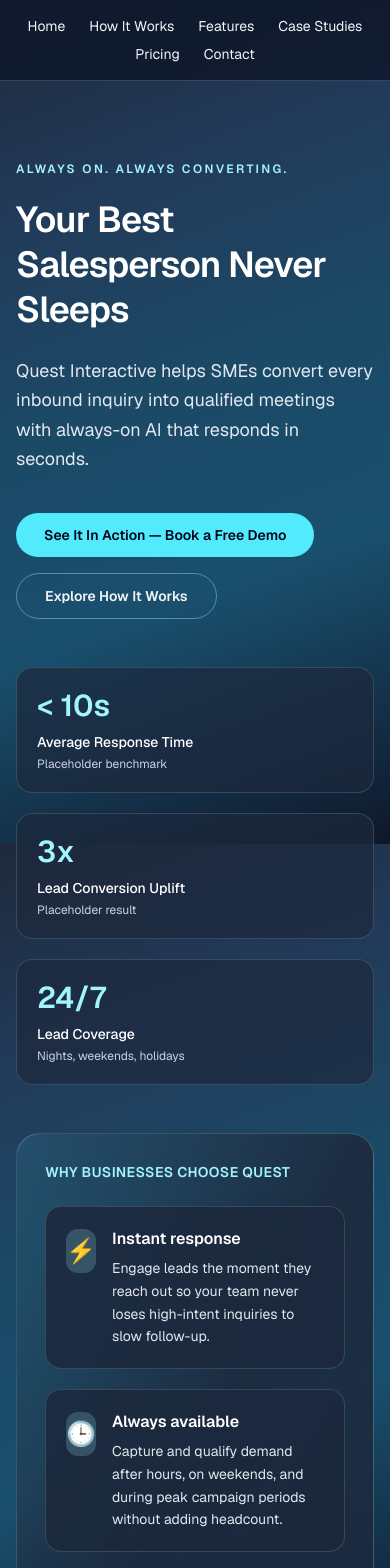
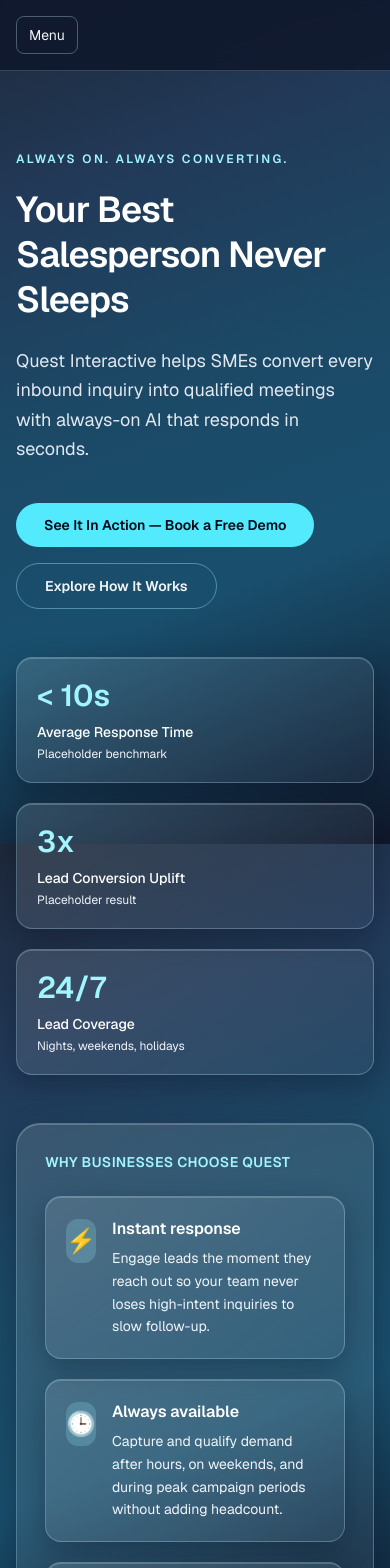
Before and after one commit to nyaks/quest-interactive-site, a Next.js app: page / in a window 390 px wide. Shown: the top 1568 px of the page. Built offline with nearby package versions, Linux system fonts and the light colour scheme.

Commit message:
Add mobile menu, scroll reveal staggering, and glassmorphism-lite cards

```diff
--- a/src/app/case-studies/page.tsx
+++ b/src/app/case-studies/page.tsx
@@ -2,6 +2,7 @@ import { SiteFooter } from "@/components/layout/site-footer";
 import { SiteHeader } from "@/components/layout/site-header";
 import { CtaBanner } from "@/components/sections/cta-banner";
 import { PageIntro } from "@/components/ui/page-intro";
+import { Reveal } from "@/components/ui/reveal";
 import { caseStudies } from "@/lib/site-data";
 
 export default function CaseStudiesPage() {
@@ -17,18 +18,16 @@ export default function CaseStudiesPage() {
 
         <section className="grid gap-5 md:grid-cols-3">
           {caseStudies.map((study, index) => (
-            <article
-              key={study.industry}
-              className="animate-fade-in-up rounded-3xl border border-cyan-100/20 bg-slate-800/75 p-7 transition duration-300 hover:-translate-y-1 hover:border-cyan-200/40"
-              style={{ animationDelay: `${index * 100}ms` }}
-            >
+            <Reveal key={study.industry} delay={100 * index}>
+              <article className="glass-card rounded-3xl p-7 transition duration-300 hover:-translate-y-1 hover:border-cyan-200/40">
                 <div className="mb-4 inline-flex h-11 w-11 items-center justify-center rounded-xl bg-cyan-200/20 text-xl leading-none text-cyan-100">
                   📈
                 </div>
                 <p className="text-xs font-semibold uppercase tracking-wide text-cyan-200">{study.industry}</p>
                 <h2 className="mt-2 text-lg font-semibold text-white">{study.headline}</h2>
-              <p className="mt-3 text-sm leading-relaxed text-slate-200">{study.result}</p>
+                <p className="mt-3 text-sm leading-relaxed text-slate-100">{study.result}</p>
               </article>
+            </Reveal>
           ))}
         </section>
 
--- a/src/app/globals.css
+++ b/src/app/globals.css
@@ -42,6 +42,31 @@ body {
   animation: fade-in-up 520ms ease-out both;
 }
 
+.reveal {
+  opacity: 0;
+  transform: translateY(14px) scale(0.985);
+  transition:
+    opacity 520ms ease,
+    transform 620ms cubic-bezier(0.2, 0.75, 0.18, 1);
+  transition-delay: var(--reveal-delay, 0ms);
+  will-change: opacity, transform;
+}
+
+.reveal.is-visible {
+  opacity: 1;
+  transform: translateY(0) scale(1);
+}
+
+.glass-card {
+  background: linear-gradient(145deg, rgba(255, 255, 255, 0.12), rgba(148, 163, 184, 0.08));
+  border: 1px solid rgba(186, 230, 253, 0.28);
+  box-shadow:
+    0 10px 30px rgba(2, 8, 23, 0.28),
+    inset 0 1px 0 rgba(255, 255, 255, 0.2);
+  backdrop-filter: blur(8px);
+  -webkit-backdrop-filter: blur(8px);
+}
+
 @keyframes fade-in-up {
   from {
     opacity: 0;
--- a/src/components/layout/site-header.tsx
+++ b/src/components/layout/site-header.tsx
@@ -1,11 +1,26 @@
+"use client";
+
 import Link from "next/link";
+import { useState } from "react";
 import { navigation } from "@/lib/site-data";
 
 export function SiteHeader() {
+  const [open, setOpen] = useState(false);
+
   return (
     <header className="sticky top-0 z-40 border-b border-cyan-100/20 bg-slate-900/85 backdrop-blur">
-      <div className="mx-auto flex w-full max-w-6xl items-center justify-center px-4 py-4 sm:px-6 lg:px-8">
-        <nav aria-label="Primary" className="flex flex-wrap items-center justify-center gap-x-6 gap-y-2 md:gap-x-8">
+      <div className="mx-auto flex w-full max-w-6xl items-center justify-between px-4 py-4 sm:px-6 lg:px-8">
+        <button
+          type="button"
+          className="inline-flex items-center rounded-lg border border-cyan-100/30 px-3 py-2 text-sm text-slate-100 md:hidden"
+          aria-expanded={open}
+          aria-controls="mobile-nav"
+          onClick={() => setOpen((prev) => !prev)}
+        >
+          Menu
+        </button>
+
+        <nav aria-label="Primary" className="hidden w-full items-center justify-center gap-x-8 md:flex">
           {navigation.map((item) => (
             <Link
               key={item.href}
@@ -17,6 +32,23 @@ export function SiteHeader() {
           ))}
         </nav>
       </div>
+
+      {open ? (
+        <nav id="mobile-nav" aria-label="Mobile" className="border-t border-cyan-100/15 bg-slate-900/95 px-4 py-3 md:hidden">
+          <div className="mx-auto flex w-full max-w-6xl flex-col gap-1">
+            {navigation.map((item) => (
+              <Link
+                key={item.href}
+                href={item.href}
+                className="rounded-lg px-3 py-2 text-sm text-slate-100 transition hover:bg-cyan-200/10 hover:text-cyan-100"
+                onClick={() => setOpen(false)}
+              >
+                {item.label}
+              </Link>
+            ))}
+          </div>
+        </nav>
+      ) : null}
     </header>
   );
 }
--- a/src/components/sections/cta-banner.tsx
+++ b/src/components/sections/cta-banner.tsx
@@ -1,12 +1,14 @@
 import Link from "next/link";
+import { Reveal } from "@/components/ui/reveal";
 import { site } from "@/lib/site-data";
 
 export function CtaBanner() {
   return (
-    <section className="animate-fade-in-up rounded-3xl border border-cyan-100/30 bg-slate-800/80 p-9 sm:p-11">
+    <Reveal>
+      <section className="glass-card rounded-3xl p-9 sm:p-11">
         <p className="text-xs font-semibold uppercase tracking-[0.2em] text-cyan-200">Ready to convert faster?</p>
         <h2 className="mt-4 text-2xl font-semibold text-white sm:text-3xl">Your next lead should never wait.</h2>
-      <p className="mt-4 max-w-2xl text-slate-200">
+        <p className="mt-4 max-w-2xl text-slate-100">
           See how {site.name} automates first response, qualification, and booking for your business in under 30 minutes.
         </p>
         <div className="mt-7 flex flex-wrap gap-4">
@@ -24,5 +26,6 @@ export function CtaBanner() {
           </Link>
         </div>
       </section>
+    </Reveal>
   );
 }
--- a/src/components/sections/home-hero.tsx
+++ b/src/components/sections/home-hero.tsx
@@ -1,5 +1,6 @@
 import Link from "next/link";
 import { benefits, heroStats, site } from "@/lib/site-data";
+import { Reveal } from "@/components/ui/reveal";
 
 export function HomeHero() {
   return (
@@ -31,41 +32,39 @@ export function HomeHero() {
 
           <div className="mt-12 grid gap-5 sm:grid-cols-3">
             {heroStats.map((stat, index) => (
-              <div
-                key={stat.label}
-                className="group rounded-2xl border border-cyan-100/15 bg-slate-800/70 p-5 transition duration-300 hover:-translate-y-1 hover:border-cyan-200/40 hover:bg-slate-800/90"
-                style={{ animationDelay: `${index * 90}ms` }}
-              >
+              <Reveal key={stat.label} delay={70 * index}>
+                <div className="glass-card rounded-2xl p-5 transition duration-300 hover:-translate-y-1 hover:border-cyan-200/40 hover:bg-slate-800/90">
                   <p className="text-3xl font-semibold text-cyan-200">{stat.value}</p>
                   <p className="mt-2 text-sm font-medium text-white">{stat.label}</p>
-                <p className="mt-1 text-xs text-slate-300">{stat.note}</p>
+                  <p className="mt-1 text-xs text-slate-100">{stat.note}</p>
                 </div>
+              </Reveal>
             ))}
           </div>
         </div>
 
-        <div className="animate-fade-in-up rounded-3xl border border-cyan-100/20 bg-gradient-to-br from-cyan-300/10 via-slate-800/90 to-slate-800/80 p-7 sm:p-9">
+        <Reveal delay={120}>
+          <div className="glass-card rounded-3xl p-7 sm:p-9">
             <p className="text-sm font-semibold uppercase tracking-wide text-cyan-200">Why businesses choose Quest</p>
             <ul className="mt-6 space-y-5">
               {benefits.map((benefit, index) => (
-              <li
-                key={benefit.title}
-                className="rounded-2xl border border-cyan-100/15 bg-slate-800/85 p-5 transition duration-300 hover:-translate-y-0.5 hover:border-cyan-200/35"
-                style={{ animationDelay: `${index * 110}ms` }}
-              >
+                <Reveal key={benefit.title} delay={90 * index}>
+                  <li className="glass-card rounded-2xl p-5 transition duration-300 hover:-translate-y-0.5 hover:border-cyan-200/35">
                     <div className="flex items-start gap-4">
                       <span className="mt-0.5 inline-flex h-11 w-11 items-center justify-center rounded-xl bg-cyan-200/20 text-2xl leading-none">
                         {benefit.icon}
                       </span>
                       <div>
                         <p className="text-base font-semibold text-white">{benefit.title}</p>
-                    <p className="mt-1.5 text-sm leading-relaxed text-slate-200">{benefit.description}</p>
+                        <p className="mt-1.5 text-sm leading-relaxed text-slate-100">{benefit.description}</p>
                       </div>
                     </div>
                   </li>
+                </Reveal>
               ))}
             </ul>
           </div>
+        </Reveal>
       </div>
     </section>
   );
--- a/src/components/sections/trust-bar.tsx
+++ b/src/components/sections/trust-bar.tsx
@@ -1,12 +1,14 @@
 import Link from "next/link";
 import { SectionHeading } from "@/components/ui/section-heading";
+import { Reveal } from "@/components/ui/reveal";
 
 const industries = ["Logistics", "Legal", "Real Estate", "Recruitment", "E-commerce"];
 
 export function TrustBar() {
   return (
     <section className="py-10 sm:py-12">
-      <div className="animate-fade-in-up rounded-3xl border border-cyan-100/20 bg-slate-800/75 p-7 sm:p-8">
+      <Reveal>
+        <div className="glass-card rounded-3xl p-7 sm:p-8">
           <SectionHeading
             eyebrow="Industries"
             title="Built for SME teams across high-response sectors"
@@ -14,13 +16,11 @@ export function TrustBar() {
           />
           <div className="mt-7 flex flex-wrap items-center gap-3.5">
             {industries.map((industry, index) => (
-            <span
-              key={industry}
-              className="rounded-full border border-cyan-100/25 bg-slate-900/85 px-5 py-2.5 text-sm font-medium text-slate-100 transition duration-300 hover:-translate-y-0.5 hover:border-cyan-200/50"
-              style={{ animationDelay: `${index * 70}ms` }}
-            >
+              <Reveal key={industry} delay={60 * index}>
+                <span className="glass-card rounded-full px-5 py-2.5 text-sm font-medium text-slate-100 transition duration-300 hover:-translate-y-0.5 hover:border-cyan-200/50">
                   {industry}
                 </span>
+              </Reveal>
             ))}
           </div>
           <div className="mt-7">
@@ -32,6 +32,7 @@ export function TrustBar() {
             </Link>
           </div>
         </div>
+      </Reveal>
     </section>
   );
 }
--- /dev/null
+++ b/src/components/ui/reveal.tsx
@@ -0,0 +1,44 @@
+"use client";
+
+import { useEffect, useRef, useState } from "react";
+
+type RevealProps = {
+  children: React.ReactNode;
+  delay?: number;
+  className?: string;
+};
+
+export function Reveal({ children, delay = 0, className = "" }: RevealProps) {
+  const ref = useRef<HTMLDivElement | null>(null);
+  const [visible, setVisible] = useState(false);
+
+  useEffect(() => {
+    const node = ref.current;
+    if (!node) return;
+
+    const observer = new IntersectionObserver(
+      (entries) => {
+        entries.forEach((entry) => {
+          if (entry.isIntersecting) {
+            setVisible(true);
+            observer.unobserve(entry.target);
+          }
+        });
+      },
+      { threshold: 0.16, rootMargin: "0px 0px -8% 0px" }
+    );
+
+    observer.observe(node);
+    return () => observer.disconnect();
+  }, []);
+
+  return (
+    <div
+      ref={ref}
+      className={`reveal ${visible ? "is-visible" : ""} ${className}`.trim()}
+      style={{ ["--reveal-delay" as string]: `${delay}ms` }}
+    >
+      {children}
+    </div>
+  );
+}
```
Also changed, not shown: src/app/contact/page.tsx (+11 -6 lines), src/app/features/page.tsx (+10 -11 lines), src/app/how-it-works/page.tsx (+5 -6 lines), src/app/pricing/page.tsx (+6 -7 lines). Lines whose indentation alone changed are shown as unchanged.
